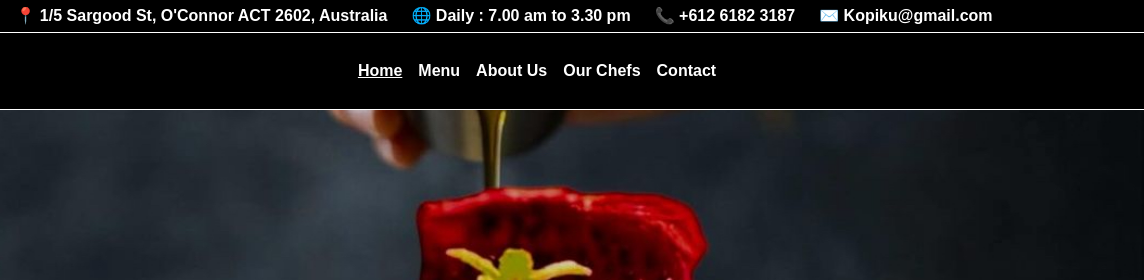
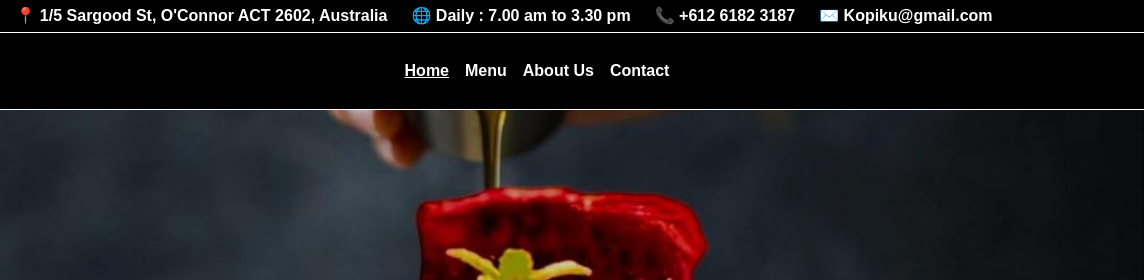
Before and after one commit to ramcharanw11/pikapu, a plain HTML site: page index.html in a window 1280 px wide. Shown: the top 280 px of the page, 136-1280 px from the left. Drawn offline with nearby package versions, Linux system fonts and the light colour scheme.

Commit message:
Update index.html

```diff
--- a/index.html
+++ b/index.html
@@ -216,9 +216,7 @@
                 <li class="nav-item">
                     <a class="nav-link" href="#">About Us</a>
                 </li>
-                <li class="nav-item">
-                    <a class="nav-link" href="#">Our Chefs</a>
-                </li>
+
                 <li class="nav-item">
                     <a class="nav-link" href="#">Contact</a>
                 </li>
```
